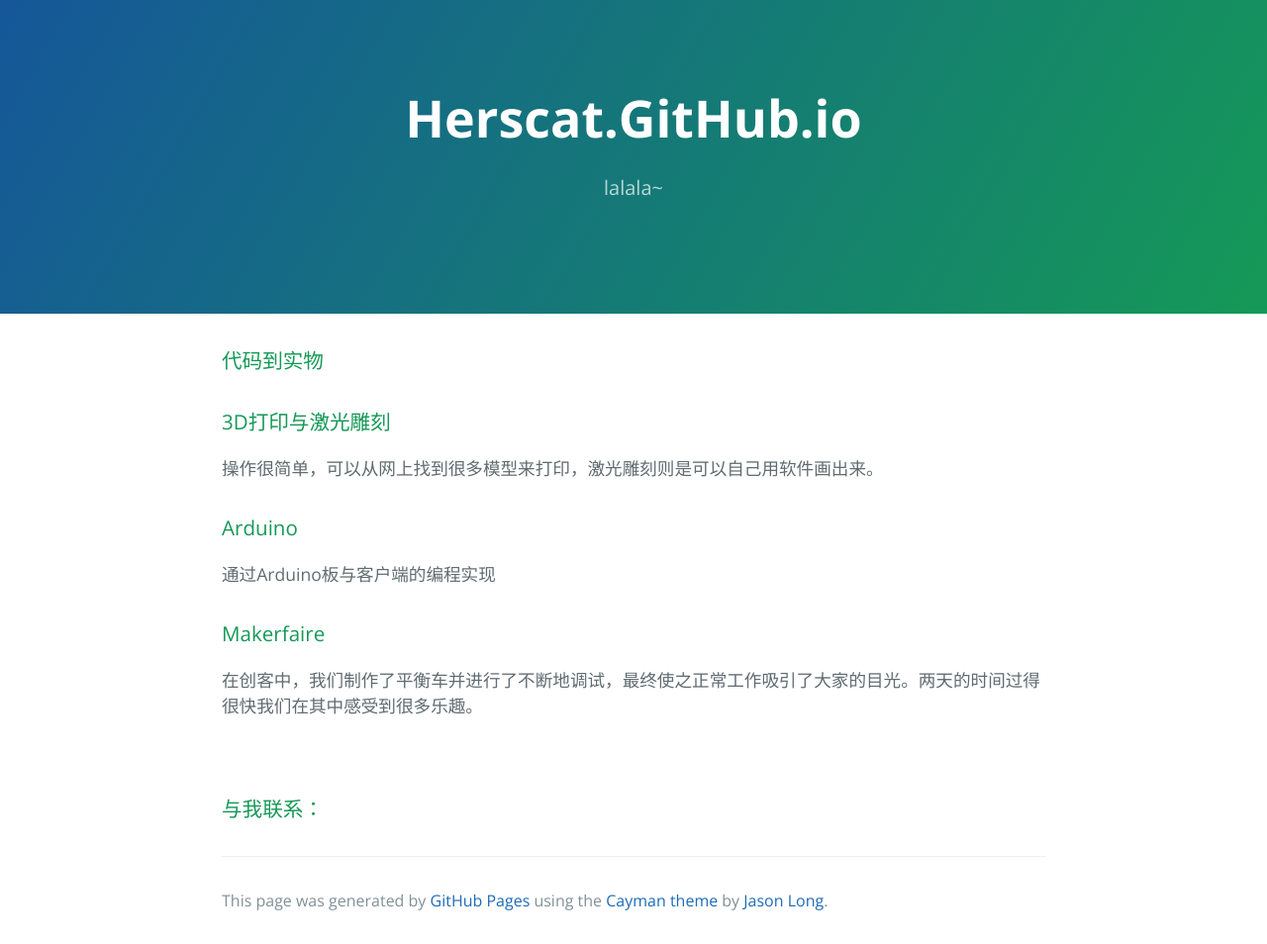
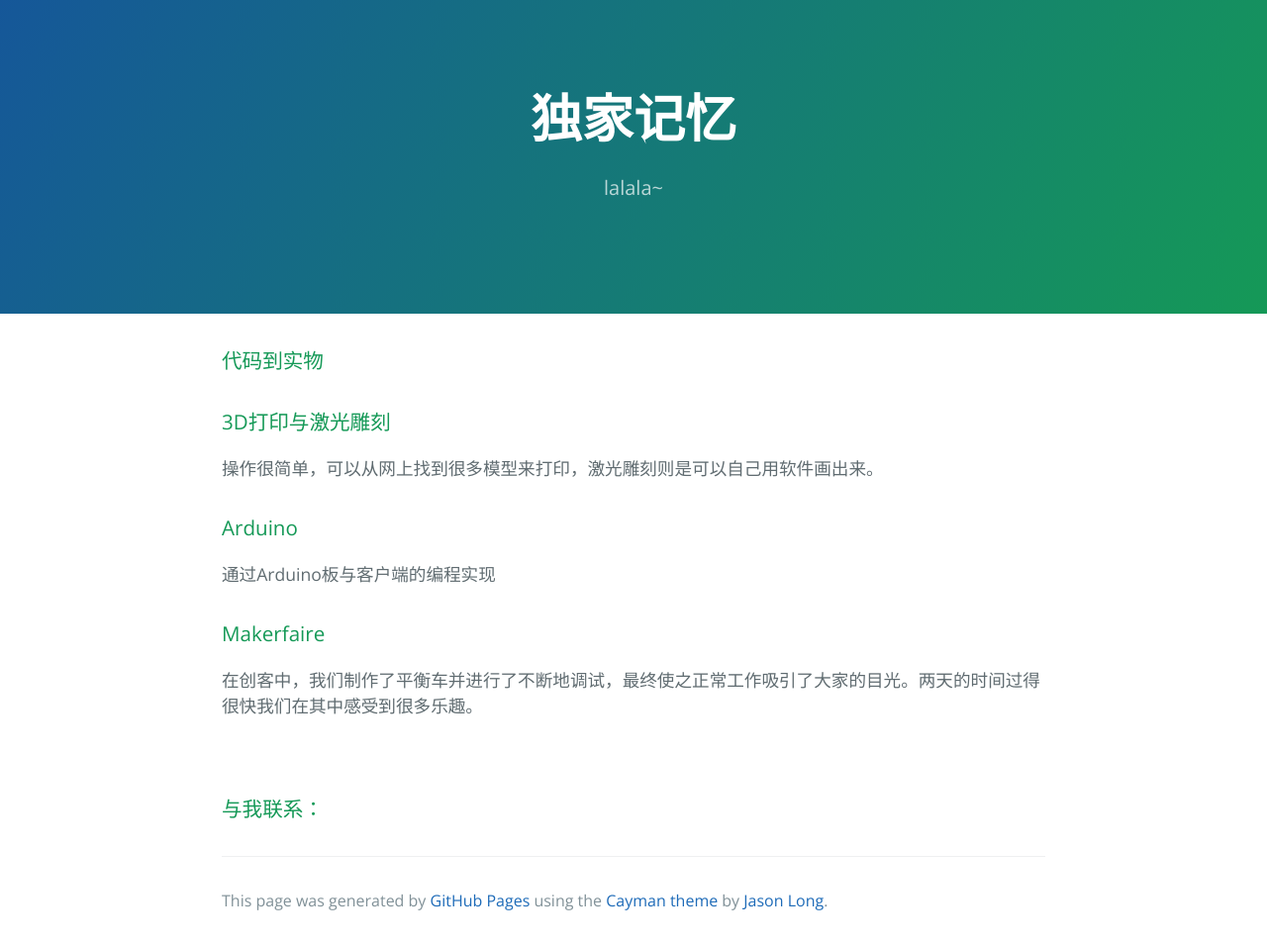
Before and after one commit to herscat/herscat.github.io, a Jekyll site: the page index.html, which Jekyll copies as it is, in a window 1280 px wide. Shown: the whole page at 99% size. Built offline with Jekyll 4.4.1, drawn with Linux system fonts in a browser that asks for light colours.

Commit message:
biubiubiu
2333

```diff
--- a/index.html
+++ b/index.html
@@ -11,7 +11,7 @@
   </head>
   <body>
     <section class="page-header">
-      <h1 class="project-name">Herscat.GitHub.io</h1>
+      <h1 class="project-name">独家记忆</h1>
       <h2 class="project-tagline">lalala~</h2>
     </section>
 
```
